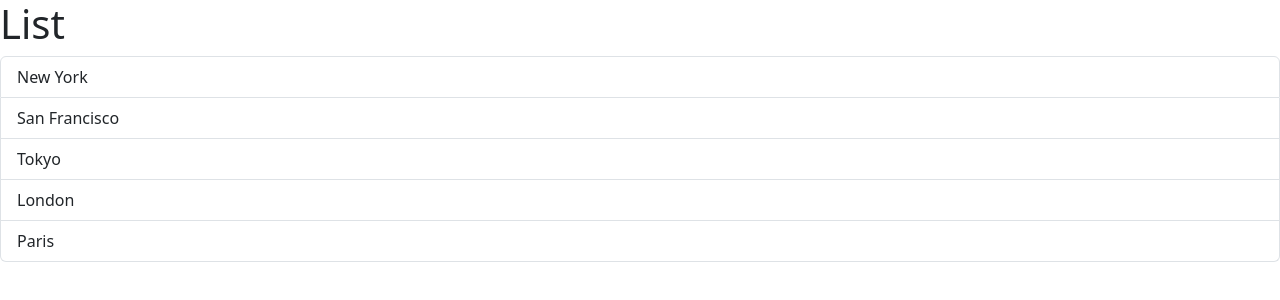
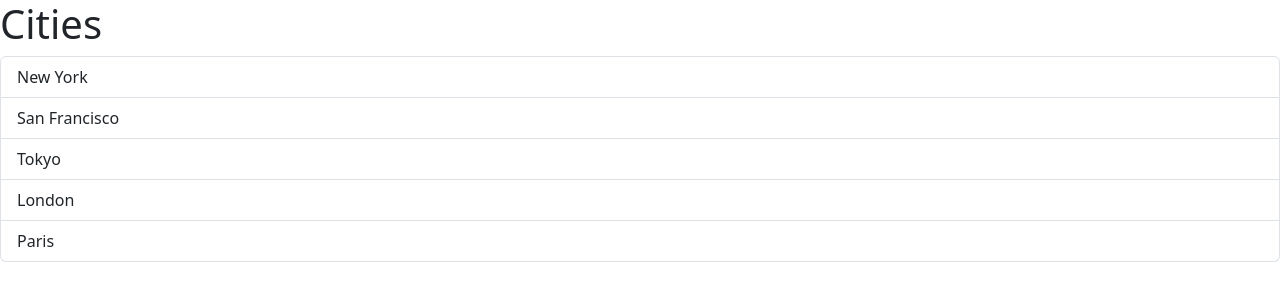
Before and after one commit to sanket1305/react-ing, a React (Vite) app in the folder youtube1/react-app/: page / in a window 1280 px wide. Shown: the top 300 px of the page. Built offline with nearby package versions, Linux system fonts and the light colour scheme.

Commit message:
passing data via props

```diff
--- a/youtube1/react-app/src/App.tsx
+++ b/youtube1/react-app/src/App.tsx
@@ -1,7 +1,9 @@
 import ListGroup from './components/ListGroup'
 
 function App () {
-  return <div><ListGroup /></div>
+  let items = ["New York", "San Francisco", "Tokyo", "London", "Paris"];
+
+  return <div><ListGroup items={items} heading="Cities" /></div>
 }
 
 export default App;
--- a/youtube1/react-app/src/components/ListGroup.tsx
+++ b/youtube1/react-app/src/components/ListGroup.tsx
@@ -1,13 +1,18 @@
 import { Fragment, useState } from "react";
 
-function ListGroup() {
-  let items = ["New York", "San Francisco", "Tokyo", "London", "Paris"];
+// we can pass data to componenet as an argument, for which we use prop
+interface ListGroupProps {
+  items: string[];
+  heading: string;
+}
+
+function ListGroup({ items, heading }: ListGroupProps) {
   // let selectedIndex = 0;
   // Hook
   // const  arr = useState(-1);
   // arr[0] // variable (selectedIndex)
   // arr[1] // updater function\
-  const [selectedIndex, setSelectedIndex] = useState(-1)
+  const [selectedIndex, setSelectedIndex] = useState(-1);
   // const [name, setName] = useState('') // example for string type
 
   const message = items.length === 0 ? <p>No item found</p> : null;
@@ -21,7 +26,7 @@
   return (
     // we can also use <> </> to use fragments without actually importing them
     <Fragment>
-      <h1>List</h1>
+      <h1>{heading}</h1>
       {getMessage()}
       <ul className="list-group">
         {items.map((item, index) => (
@@ -32,7 +37,9 @@
                 : "list-group-item"
             }
             key={item}
-            onClick={() => {setSelectedIndex(index);}}
+            onClick={() => {
+              setSelectedIndex(index);
+            }}
           >
             {item}
           </li>
```
